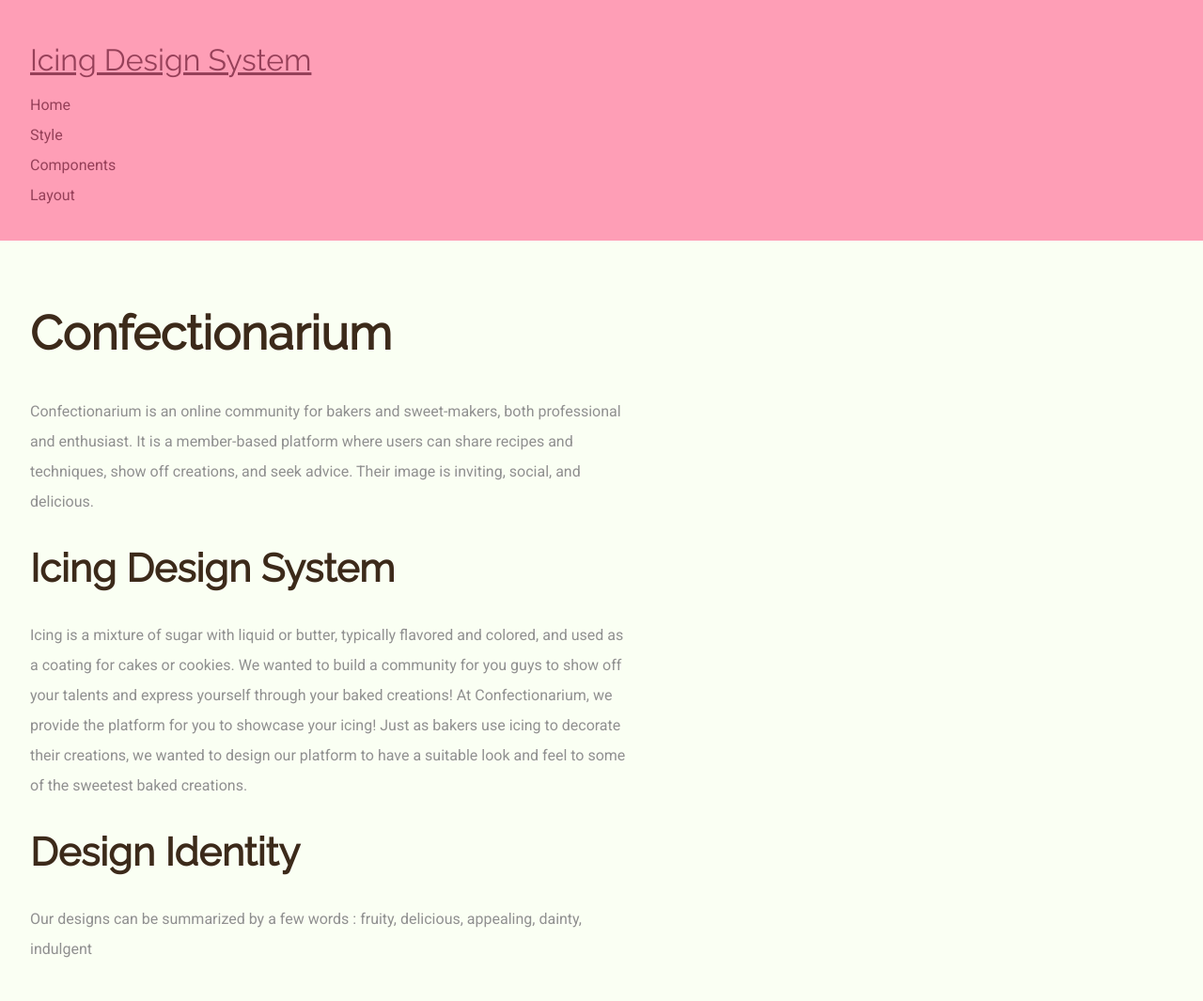
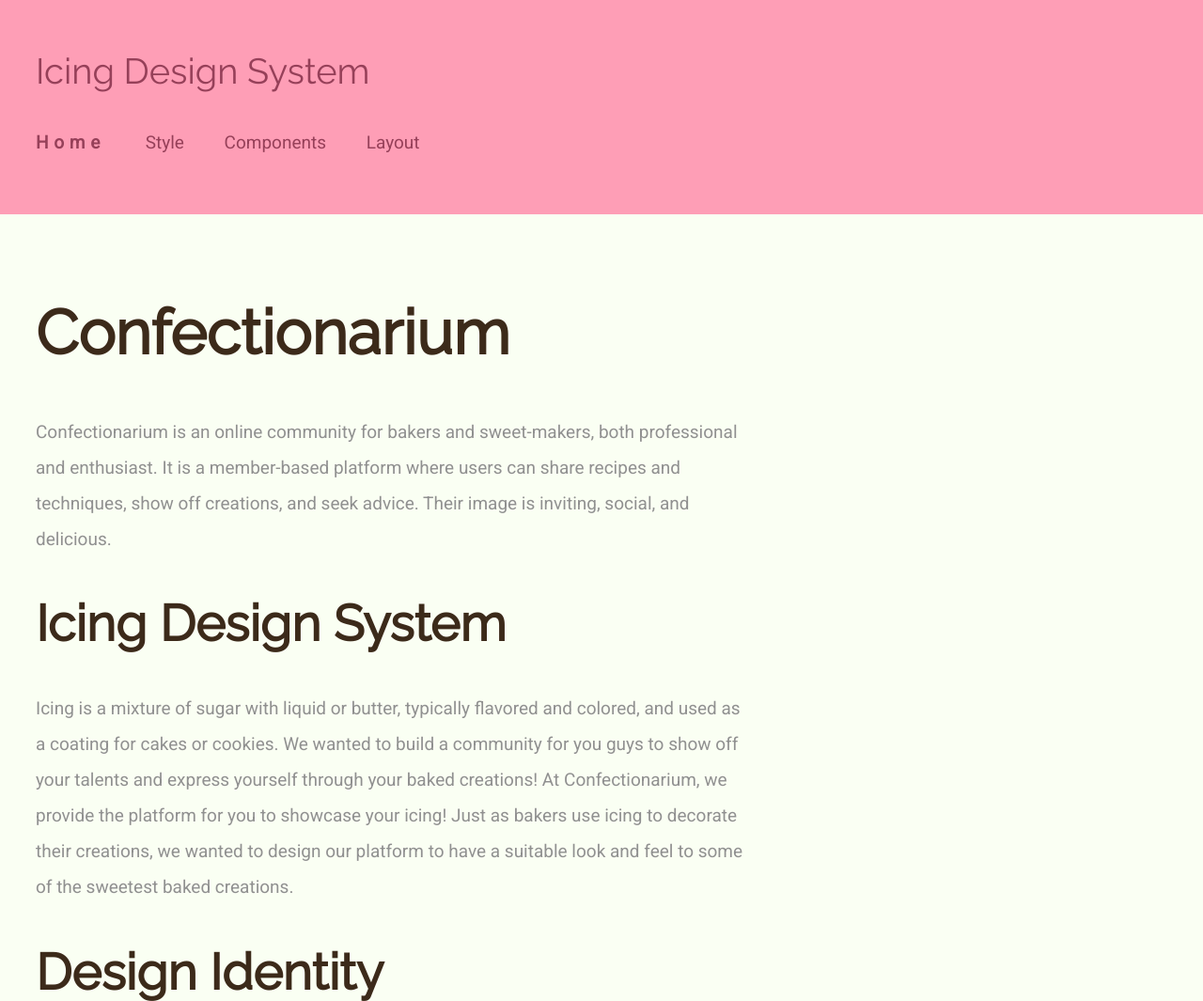
Before and after one commit to bexluvsmangoes/icing-design-system, a plain HTML site: page index.html in a window 1280 px wide. Shown: the top 1065 px of the page at 94% size. Drawn offline with Linux system fonts and the light colour scheme.

Commit message:
Add files via upload
added media queries

```diff
--- a/index.html
+++ b/index.html
@@ -14,11 +14,11 @@
 
 <body>
 
-	<header>
+	<header class="nav-primary">
 		<a class="logo" href="index.html">Icing Design System</a>
 		<nav>
 			<ul>
-				<li><a href="index.html">Home</a></li>
+				<li><a href="index.html" class="current-page">Home</a></li>
 				<li><a href="style.html">Style</a></li>
 				<li><a href="components.html">Components</a></li>
 				<li><a href="layouts.html">Layout</a></li>
--- a/style.css
+++ b/style.css
@@ -35,13 +35,15 @@ html {
 	font-family: var(--font-primary);
 	line-height: 2;
 
-	--size-ratio: 1.21;
+	--size-ratio: 1.19;
 	--size-six-up: calc( var(--size-five-up) * var(--size-ratio) );
 	--size-five-up: calc( var(--size-four-up) * var(--size-ratio) );
 	--size-four-up: calc( var(--size-three-up) * var(--size-ratio) );
 	--size-three-up: calc( var(--size-two-up) * var(--size-ratio) );
 	--size-two-up: calc( var(--size-one-up) * var(--size-ratio) );
 	--size-one-up: calc( 1rem * var(--size-ratio) );
+
+	font-size: 14px;
 }
 
 h1, h2, h3, h4, h5, h6 {
@@ -84,6 +86,27 @@ a:hover {
 	color: var(--color-dark-coffee);
 	text-decoration: none;
 }
+
+@media ( min-width: 700px ) {
+
+	html {
+		font-size: 16px;
+		--size-ratio: 1.21;
+	}
+
+}
+
+@media ( min-width: 1200px ) {
+
+	html {
+		font-size: 19px;
+		--size-ratio: 1.23;
+	}
+
+}
+
+
+
 /* ==========================================================================
 Body
 ========================================================================== */
@@ -103,26 +126,63 @@ main {
 Header
 ========================================================================== */
 
-header {
-	background-color: var(--color-light-smoothie);
-	padding: 2rem;
+.logo {
+	font-family: var(--font-secondary);
+	font-size: 2rem;
 }
 
-header ul {
+nav a:hover, .logo:hover {
+	color: white;
+	text-decoration: none;
+}
+
+/* ==========================================================================
+Navigation
+========================================================================== */
+
+nav ul {
 	list-style: none;
 	margin: 0;
 	padding: 0;
 }
 
-.logo {
-	font-family: var(--font-secondary);
-	font-size: 2rem;
-	text-decoration: underline;
+.nav-primary {
+	background-color: var(--color-light-smoothie);
+	padding: 2rem;
 }
 
-header a:hover {
-	color: white;
-	text-decoration: none;
+.nav-primary nav ul {
+	list-style: none;
+	margin: 0;
+	padding: 0;
+}
+
+.nav-primary li {
+	border-top: 1px solid var(--color-dark-smoothie);
+	padding: .5rem 0;
+}
+
+.nav-primary nav a {
+	padding: 1rem 0;
+}
+
+.current-page {
+	font-weight: bold;
+	letter-spacing: .3rem;
+}
+
+@media ( min-width: 625px ) {
+
+	.nav-primary li {
+		display: inline;
+		border: none;
+		padding-right: 2rem;
+	}
+
+	.nav-primary a {
+		display: inline-block;
+	}
+
 }
 
 /* ==========================================================================
@@ -235,6 +295,7 @@ buttons
 	box-shadow: 2px 2px;
 	color: var(--color-dark-smoke);
 }
+
 
 /* ==========================================================================
 Accordion
```
Also changed, not shown: components.html (+41 -2 lines), layouts.html (+2 -2 lines), style.html (+2 -2 lines).
